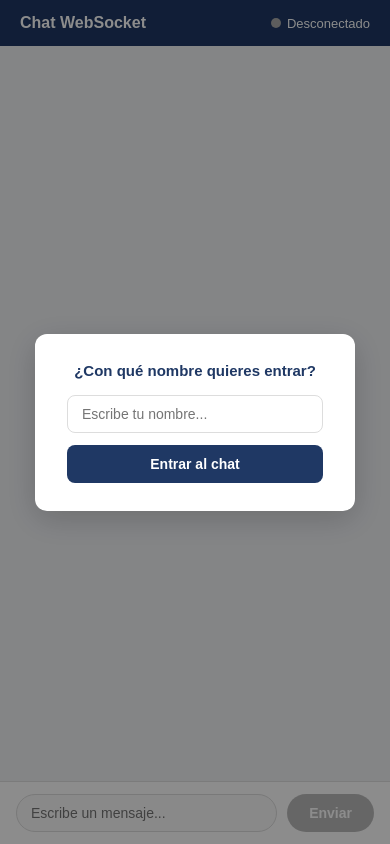
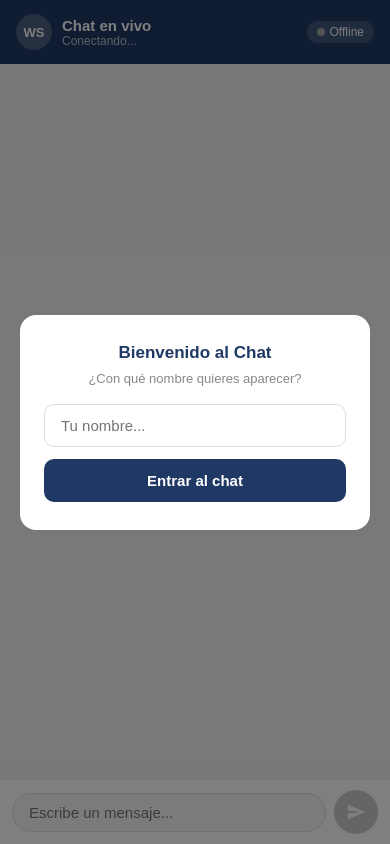
Before and after one commit to rodrigoibujes03/websocket_demo, a plain HTML site: page client/index.html in a window 390 px wide. Drawn offline with Linux system fonts and the light colour scheme.

Commit message:
Diseño responsive

```diff
--- a/client/index.html
+++ b/client/index.html
@@ -2,73 +2,255 @@
 <html lang="es">
 <head>
   <meta charset="UTF-8">
+  <meta name="viewport" content="width=device-width, initial-scale=1.0">
   <title>WebSocket Chat</title>
   <style>
     * { margin: 0; padding: 0; box-sizing: border-box; }
-    body { font-family: Arial, sans-serif; background: #f0f2f5; height: 100vh; display: flex; flex-direction: column; }
+
+    body {
+      font-family: Arial, sans-serif;
+      background: #f0f2f5;
+      height: 100dvh;
+      display: flex;
+      flex-direction: column;
+      overflow: hidden;
+    }
+
+    /* MODAL */
+    .modal-overlay {
+      position: fixed;
+      inset: 0;
+      background: rgba(0,0,0,0.5);
+      display: flex;
+      align-items: center;
+      justify-content: center;
+      z-index: 100;
+      padding: 20px;
+    }
+    .modal {
+      background: white;
+      border-radius: 16px;
+      padding: 28px 24px;
+      width: 100%;
+      max-width: 360px;
+      text-align: center;
+    }
+    .modal h3 {
+      font-size: 17px;
+      color: #1F3864;
+      margin-bottom: 8px;
+    }
+    .modal p {
+      font-size: 13px;
+      color: #888;
+      margin-bottom: 18px;
+    }
+    .modal input {
+      width: 100%;
+      padding: 12px 16px;
+      border: 1.5px solid #ddd;
+      border-radius: 10px;
+      font-size: 15px;
+      outline: none;
+      margin-bottom: 12px;
+      transition: border-color 0.2s;
+    }
+    .modal input:focus { border-color: #1F3864; }
+    .modal button {
+      width: 100%;
+      padding: 13px;
+      background: #1F3864;
+      color: white;
+      border: none;
+      border-radius: 10px;
+      font-size: 15px;
+      font-weight: 600;
+      cursor: pointer;
+      transition: background 0.2s;
+    }
+    .modal button:hover { background: #16305a; }
 
     /* HEADER */
-    .header { background: #1F3864; color: white; padding: 14px 20px; display: flex; align-items: center; justify-content: space-between; }
-    .header h2 { font-size: 16px; font-weight: 600; }
-    .status { display: flex; align-items: center; gap: 6px; font-size: 13px; }
-    .dot { width: 10px; height: 10px; border-radius: 50%; background: #aaa; }
+    .header {
+      background: #1F3864;
+      color: white;
+      padding: 14px 16px;
+      display: flex;
+      align-items: center;
+      justify-content: space-between;
+      flex-shrink: 0;
+    }
+    .header-left { display: flex; align-items: center; gap: 10px; }
+    .header-avatar {
+      width: 36px;
+      height: 36px;
+      border-radius: 50%;
+      background: rgba(255,255,255,0.2);
+      display: flex;
+      align-items: center;
+      justify-content: center;
+      font-weight: 700;
+      font-size: 13px;
+    }
+    .header-info h2 { font-size: 15px; font-weight: 600; }
+    .header-info p { font-size: 12px; opacity: 0.7; }
+    .status-badge {
+      display: flex;
+      align-items: center;
+      gap: 5px;
+      font-size: 12px;
+      background: rgba(255,255,255,0.15);
+      padding: 4px 10px;
+      border-radius: 20px;
+    }
+    .dot { width: 8px; height: 8px; border-radius: 50%; background: #aaa; }
     .dot.online { background: #2ECC71; }
 
-    /* MODAL DE NOMBRE */
-    .modal-overlay { position: fixed; inset: 0; background: rgba(0,0,0,0.45); display: flex; align-items: center; justify-content: center; z-index: 100; }
-    .modal { background: white; border-radius: 12px; padding: 28px 32px; width: 320px; text-align: center; box-shadow: 0 8px 32px rgba(0,0,0,0.18); }
-    .modal h3 { font-size: 15px; color: #1F3864; margin-bottom: 16px; }
-    .modal input { width: 100%; padding: 10px 14px; border: 1px solid #ddd; border-radius: 8px; font-size: 14px; outline: none; margin-bottom: 12px; }
-    .modal input:focus { border-color: #1F3864; }
-    .modal button { width: 100%; padding: 11px; background: #1F3864; color: white; border: none; border-radius: 8px; font-size: 14px; font-weight: 600; cursor: pointer; }
-    .modal button:hover { background: #16305a; }
+    /* MENSAJES */
+    .messages {
+      flex: 1;
+      overflow-y: auto;
+      padding: 12px;
+      display: flex;
+      flex-direction: column;
+      gap: 8px;
+      -webkit-overflow-scrolling: touch;
+    }
 
-    /* CHAT */
-    .messages { flex: 1; overflow-y: auto; padding: 16px; display: flex; flex-direction: column; gap: 10px; }
+    /* BURBUJAS */
+    .bubble {
+      display: flex;
+      align-items: flex-end;
+      gap: 6px;
+      max-width: 80%;
+    }
+    .bubble.mine { align-self: flex-end; flex-direction: row-reverse; }
 
-    /* BURBUJA — mensaje de otro */
-    .bubble { display: flex; align-items: flex-end; gap: 8px; max-width: 70%; }
-    .bubble .avatar { width: 32px; height: 32px; border-radius: 50%; background: #1F3864; color: white; font-size: 12px; font-weight: 700; display: flex; align-items: center; justify-content: center; flex-shrink: 0; }
-    .bubble .content { background: white; border-radius: 12px 12px 12px 2px; padding: 8px 14px; }
-    .bubble .username { font-size: 11px; font-weight: 700; color: #1F3864; margin-bottom: 2px; }
-    .bubble .text { font-size: 14px; color: #222; }
+    .avatar {
+      width: 30px;
+      height: 30px;
+      border-radius: 50%;
+      background: #1F3864;
+      color: white;
+      font-size: 11px;
+      font-weight: 700;
+      display: flex;
+      align-items: center;
+      justify-content: center;
+      flex-shrink: 0;
+    }
+    .bubble.mine .avatar { background: #2E86AB; }
 
-    /* BURBUJA — mensaje propio */
-    .bubble.mine { align-self: flex-end; flex-direction: row-reverse; }
-    .bubble.mine .avatar { background: #2E86AB; }
-    .bubble.mine .content { background: #1F3864; border-radius: 12px 12px 2px 12px; }
-    .bubble.mine .username { color: rgba(255,255,255,0.7); }
+    .content {
+      background: white;
+      border-radius: 16px 16px 16px 4px;
+      padding: 8px 12px;
+      box-shadow: 0 1px 2px rgba(0,0,0,0.08);
+      max-width: calc(100% - 40px);
+      word-break: break-word;
+    }
+    .bubble.mine .content {
+      background: #1F3864;
+      border-radius: 16px 16px 4px 16px;
+    }
+
+    .username {
+      font-size: 11px;
+      font-weight: 700;
+      color: #1F3864;
+      margin-bottom: 2px;
+    }
+    .bubble.mine .username { color: rgba(255,255,255,0.65); }
+
+    .text { font-size: 14px; color: #1a1a1a; line-height: 1.4; }
     .bubble.mine .text { color: white; }
 
-    /* MENSAJE DE SISTEMA */
-    .sys-msg { text-align: center; font-size: 12px; color: #999; padding: 4px 0; }
+    .time {
+      font-size: 10px;
+      color: #aaa;
+      margin-top: 3px;
+      text-align: right;
+    }
+    .bubble.mine .time { color: rgba(255,255,255,0.5); }
 
-    /* INPUT AREA */
-    .input-area { background: white; padding: 12px 16px; display: flex; gap: 10px; border-top: 1px solid #e0e0e0; }
-    .input-area input { flex: 1; padding: 10px 14px; border: 1px solid #ddd; border-radius: 24px; font-size: 14px; outline: none; }
-    .input-area input:focus { border-color: #1F3864; }
-    .input-area button { padding: 10px 22px; background: #1F3864; color: white; border: none; border-radius: 24px; font-size: 14px; font-weight: 600; cursor: pointer; }
-    .input-area button:hover { background: #16305a; }
-    .input-area button:disabled { background: #bbb; cursor: default; }
+    /* SISTEMA */
+    .sys-msg {
+      text-align: center;
+      font-size: 12px;
+      color: #999;
+      background: rgba(0,0,0,0.05);
+      border-radius: 20px;
+      padding: 4px 12px;
+      align-self: center;
+    }
+
+    /* INPUT */
+    .input-area {
+      background: white;
+      padding: 10px 12px;
+      display: flex;
+      align-items: center;
+      gap: 8px;
+      border-top: 1px solid #e8e8e8;
+      flex-shrink: 0;
+    }
+    .input-area input {
+      flex: 1;
+      padding: 10px 16px;
+      border: 1.5px solid #e0e0e0;
+      border-radius: 24px;
+      font-size: 15px;
+      outline: none;
+      background: #f8f8f8;
+      transition: border-color 0.2s;
+    }
+    .input-area input:focus {
+      border-color: #1F3864;
+      background: white;
+    }
+    .send-btn {
+      width: 44px;
+      height: 44px;
+      border-radius: 50%;
+      background: #1F3864;
+      border: none;
+      cursor: pointer;
+      display: flex;
+      align-items: center;
+      justify-content: center;
+      flex-shrink: 0;
+      transition: background 0.2s, transform 0.1s;
+    }
+    .send-btn:hover { background: #16305a; }
+    .send-btn:active { transform: scale(0.93); }
+    .send-btn:disabled { background: #ccc; cursor: default; }
+    .send-btn svg { width: 20px; height: 20px; fill: white; }
   </style>
 </head>
 <body>
 
-  <!-- MODAL DE NOMBRE -->
+  <!-- MODAL -->
   <div class="modal-overlay" id="modalOverlay">
     <div class="modal">
-      <h3>¿Con qué nombre quieres entrar?</h3>
-      <input type="text" id="usernameInput" placeholder="Escribe tu nombre..." maxlength="20" />
+      <h3>Bienvenido al Chat</h3>
+      <p>¿Con qué nombre quieres aparecer?</p>
+      <input type="text" id="usernameInput" placeholder="Tu nombre..." maxlength="20" />
       <button onclick="entrarAlChat()">Entrar al chat</button>
     </div>
   </div>
 
   <!-- HEADER -->
   <div class="header">
-    <h2>Chat WebSocket</h2>
-    <div class="status">
+    <div class="header-left">
+      <div class="header-avatar" id="headerAvatar">WS</div>
+      <div class="header-info">
+        <h2>Chat en vivo</h2>
+        <p id="headerNombre">Conectando...</p>
+      </div>
+    </div>
+    <div class="status-badge">
       <div class="dot" id="statusDot"></div>
-      <span id="statusText">Desconectado</span>
+      <span id="statusText">Offline</span>
     </div>
   </div>
 
@@ -78,7 +260,9 @@
   <!-- INPUT -->
   <div class="input-area">
     <input type="text" id="messageInput" placeholder="Escribe un mensaje..." disabled onkeypress="teclaEnter(event)" />
-    <button id="sendBtn" onclick="enviar()" disabled>Enviar</button>
+    <button class="send-btn" id="sendBtn" onclick="enviar()" disabled>
+      <svg viewBox="0 0 24 24"><path d="M2 21l21-9L2 3v7l15 2-15 2z"/></svg>
+    </button>
   </div>
 
   <script>
@@ -86,42 +270,43 @@
     let socket;
     let miNombre = '';
 
-    // Iniciales para el avatar
     function iniciales(nombre) {
       return nombre.trim().split(' ').map(p => p[0]).join('').toUpperCase().slice(0, 2);
     }
 
-    // El usuario pone su nombre y se conecta
+    function horaActual() {
+      return new Date().toLocaleTimeString([], { hour: '2-digit', minute: '2-digit' });
+    }
+
     function entrarAlChat() {
       const input = document.getElementById('usernameInput');
       const nombre = input.value.trim();
       if (!nombre) { input.focus(); return; }
       miNombre = nombre;
       document.getElementById('modalOverlay').style.display = 'none';
+      document.getElementById('headerAvatar').textContent = iniciales(nombre);
+      document.getElementById('headerNombre').textContent = nombre;
       conectar();
     }
 
-    // Conectar al servidor WebSocket
     function conectar() {
       socket = new WebSocket(WS_URL);
 
       socket.onopen = () => {
         document.getElementById('statusDot').classList.add('online');
-        document.getElementById('statusText').textContent = miNombre + ' — Conectado';
+        document.getElementById('statusText').textContent = 'Online';
         document.getElementById('messageInput').disabled = false;
         document.getElementById('sendBtn').disabled = false;
-        mensajeSistema('Conectado como ' + miNombre);
-        // Avisar al servidor nuestro nombre
+        mensajeSistema('Entraste como ' + miNombre);
         socket.send(JSON.stringify({ tipo: 'nombre', nombre: miNombre }));
       };
 
       socket.onmessage = (event) => {
         try {
           const data = JSON.parse(event.data);
-          if (data.type === 'welcome') return; // ignorar bienvenida raw
+          if (data.type === 'welcome') return;
           if (data.tipo === 'chat') {
-            const esMio = data.nombre === miNombre;
-            agregarBurbuja(data.nombre, data.texto, esMio);
+            agregarBurbuja(data.nombre, data.texto, data.nombre === miNombre);
           } else if (data.tipo === 'sistema') {
             mensajeSistema(data.texto);
           }
@@ -130,19 +315,18 @@
 
       socket.onclose = () => {
         document.getElementById('statusDot').classList.remove('online');
-        document.getElementById('statusText').textContent = 'Desconectado';
+        document.getElementById('statusText').textContent = 'Offline';
         document.getElementById('messageInput').disabled = true;
         document.getElementById('sendBtn').disabled = true;
         mensajeSistema('Desconectado del servidor');
       };
     }
 
-    // Enviar mensaje
     function enviar() {
       const input = document.getElementById('messageInput');
       const texto = input.value.trim();
       if (!texto || !socket || socket.readyState !== WebSocket.OPEN) return;
-      socket.send(JSON.stringify({ tipo: 'chat', nombre: miNombre, texto: texto }));
+      socket.send(JSON.stringify({ tipo: 'chat', nombre: miNombre, texto }));
       input.value = '';
       input.focus();
     }
@@ -151,7 +335,6 @@
       if (e.key === 'Enter') enviar();
     }
 
-    // Agregar burbuja de mensaje
     function agregarBurbuja(nombre, texto, esMio) {
       const msgs = document.getElementById('messages');
       const div = document.createElement('div');
@@ -161,12 +344,12 @@
         <div class="content">
           <div class="username">${nombre}</div>
           <div class="text">${texto}</div>
+          <div class="time">${horaActual()}</div>
         </div>`;
       msgs.appendChild(div);
       msgs.scrollTop = msgs.scrollHeight;
     }
 
-    // Mensaje del sistema
     function mensajeSistema(texto) {
       const msgs = document.getElementById('messages');
       const div = document.createElement('div');
@@ -176,7 +359,6 @@
       msgs.scrollTop = msgs.scrollHeight;
     }
 
-    // Enter en el modal
     document.getElementById('usernameInput').addEventListener('keypress', function(e) {
       if (e.key === 'Enter') entrarAlChat();
     });
```
